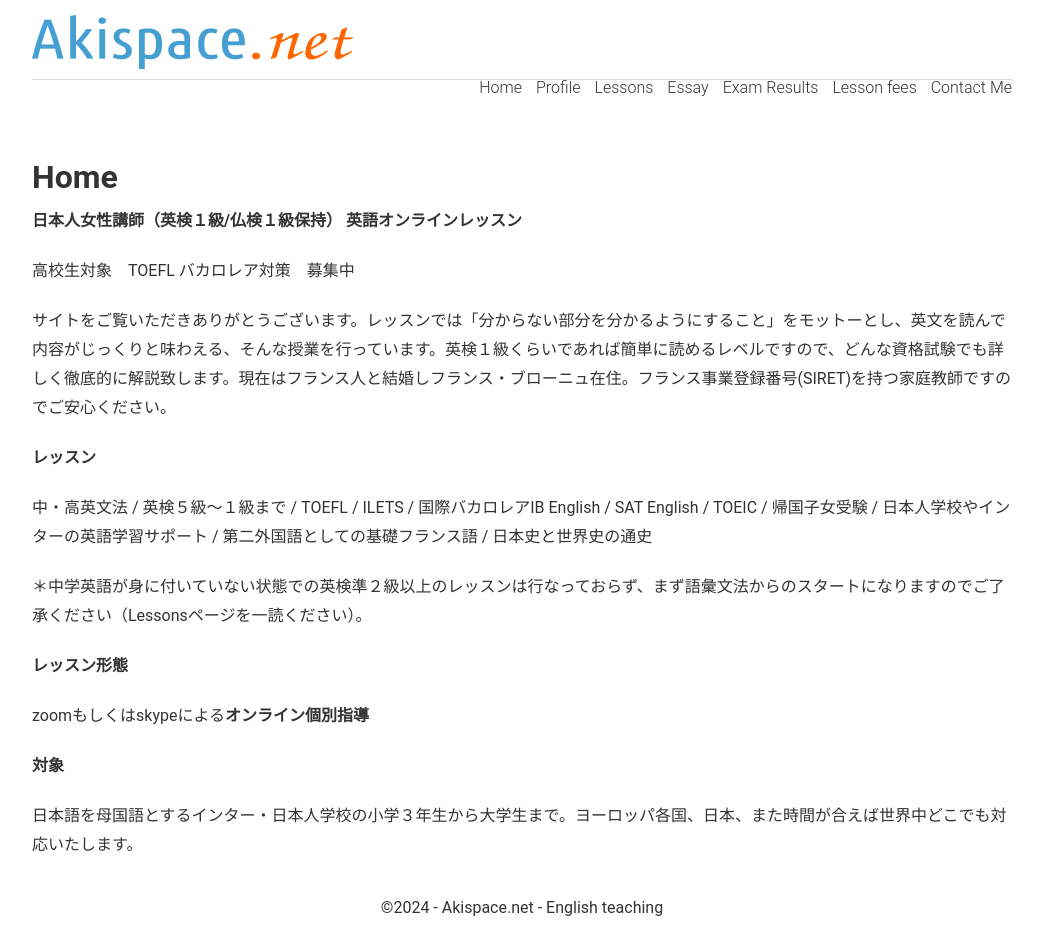
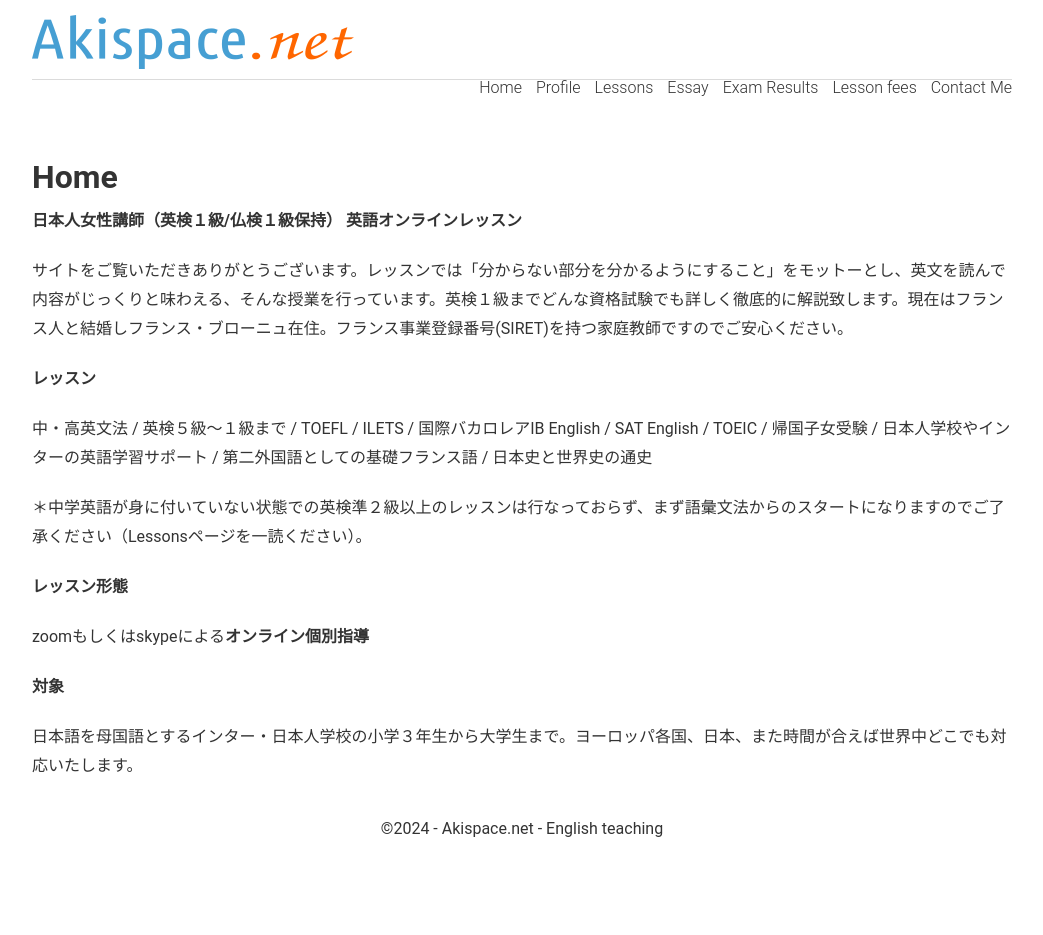
Before and after one commit to phocean/akispace, a Jekyll site: the page built from index.md, in a window 1280 px wide. Shown: the whole page, without its empty margins (118-1161 px from the left). Built offline with Jekyll 4.4.1, drawn with Linux system fonts in a browser that asks for light colours; after the commit the page ends 900 px from its top, so only the background shows below that.

Commit message:
Update index.md

```diff
--- a/index.md
+++ b/index.md
@@ -10,9 +10,7 @@ description: オンライン英語家庭教師　小学生から大学生まで
 
 **日本人女性講師（英検１級/仏検１級保持） 英語オンラインレッスン**
 
-高校生対象　TOEFL バカロレア対策　募集中
-
-サイトをご覧いただきありがとうございます。レッスンでは「分からない部分を分かるようにすること」をモットーとし、英文を読んで内容がじっくりと味わえる、そんな授業を行っています。英検１級くらいであれば簡単に読めるレベルですので、どんな資格試験でも詳しく徹底的に解説致します。現在はフランス人と結婚しフランス・ブローニュ在住。フランス事業登録番号(SIRET)を持つ家庭教師ですのでご安心ください。
+サイトをご覧いただきありがとうございます。レッスンでは「分からない部分を分かるようにすること」をモットーとし、英文を読んで内容がじっくりと味わえる、そんな授業を行っています。英検１級までどんな資格試験でも詳しく徹底的に解説致します。現在はフランス人と結婚しフランス・ブローニュ在住。フランス事業登録番号(SIRET)を持つ家庭教師ですのでご安心ください。
 
 **レッスン**
 
```
